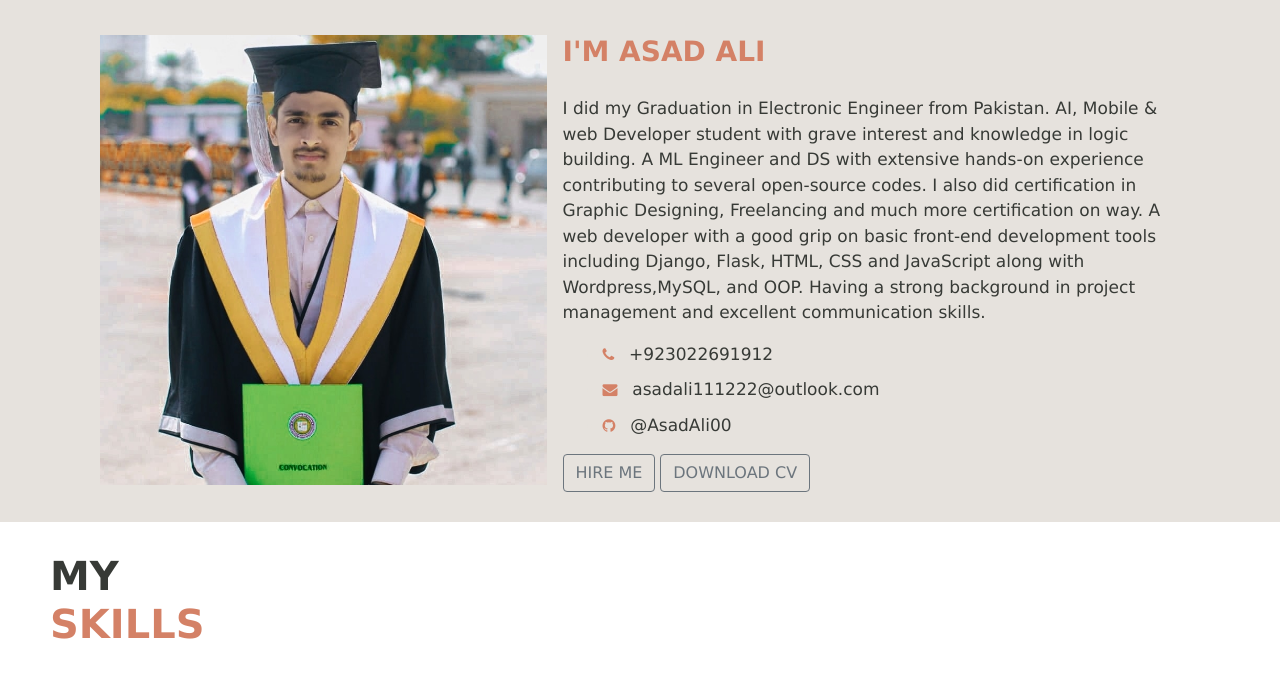
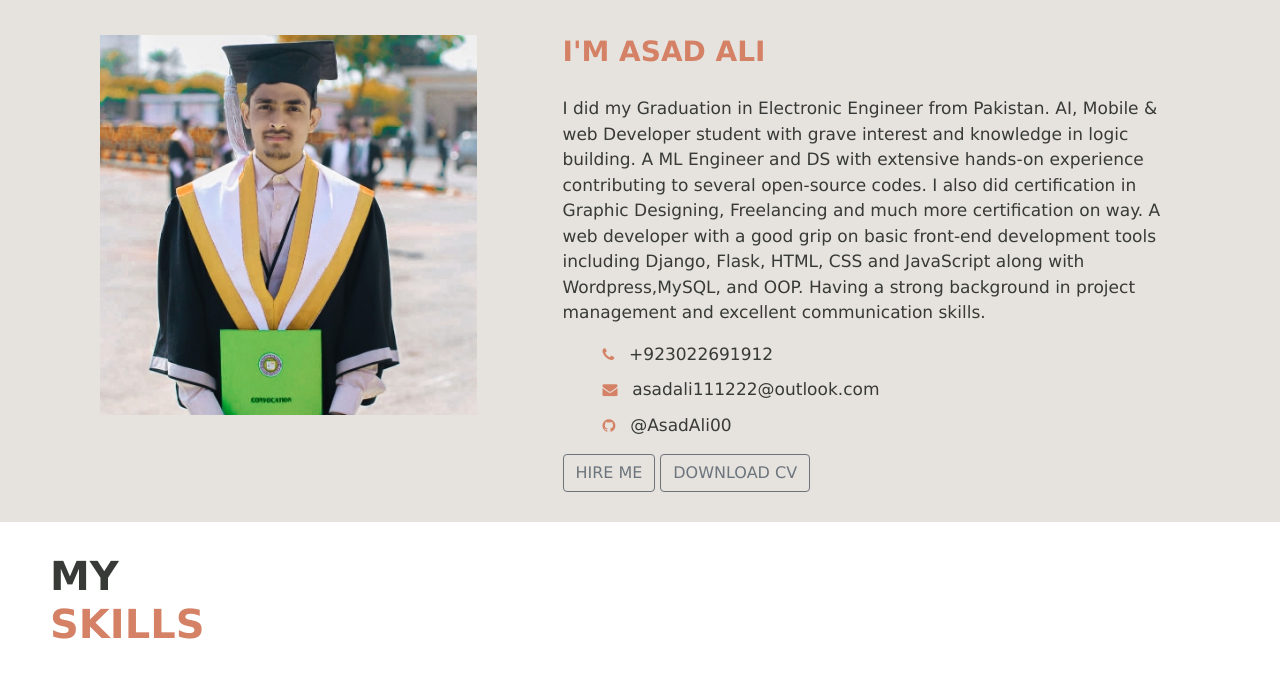
Before and after one commit to AsadAli00/Atech-Website, a plain HTML site: page Portfolio.html in a window 1280 px wide. Shown: the part 650-1328 px from the top of the page. Drawn offline with nearby package versions, Linux system fonts and the light colour scheme.

Commit message:
update Portfolio.html
update portfolio picture height

```diff
--- a/Portfolio.html
+++ b/Portfolio.html
@@ -18,7 +18,6 @@
 </head>
 
 <body>
-  </div>
   <nav class="navbar fixed-top navbar-expand-lg navbar-light bg-light">
     <a class="navbar-brand" href="index.html"><img src="images/Logo.png" alt="Logo" height="40px"
         style="padding-bottom: 7px;"> ATECH</a>
@@ -83,7 +82,7 @@
       </div>
       <div class="row">
         <div class="col-lg-5 col-md-4 col-sm-12">
-          <img src="images/portfolio-img2.jpg" alt="portfolio-img2" height="450px">
+          <img src="images/portfolio-img2.jpg" alt="portfolio-img2" height="380px">
         </div>
         <div class="col-lg-7 col-md-4 col-sm-12">
           <h3 style="color: #D48166; font-weight: bolder;"> I'M ASAD ALI</h3>
```
